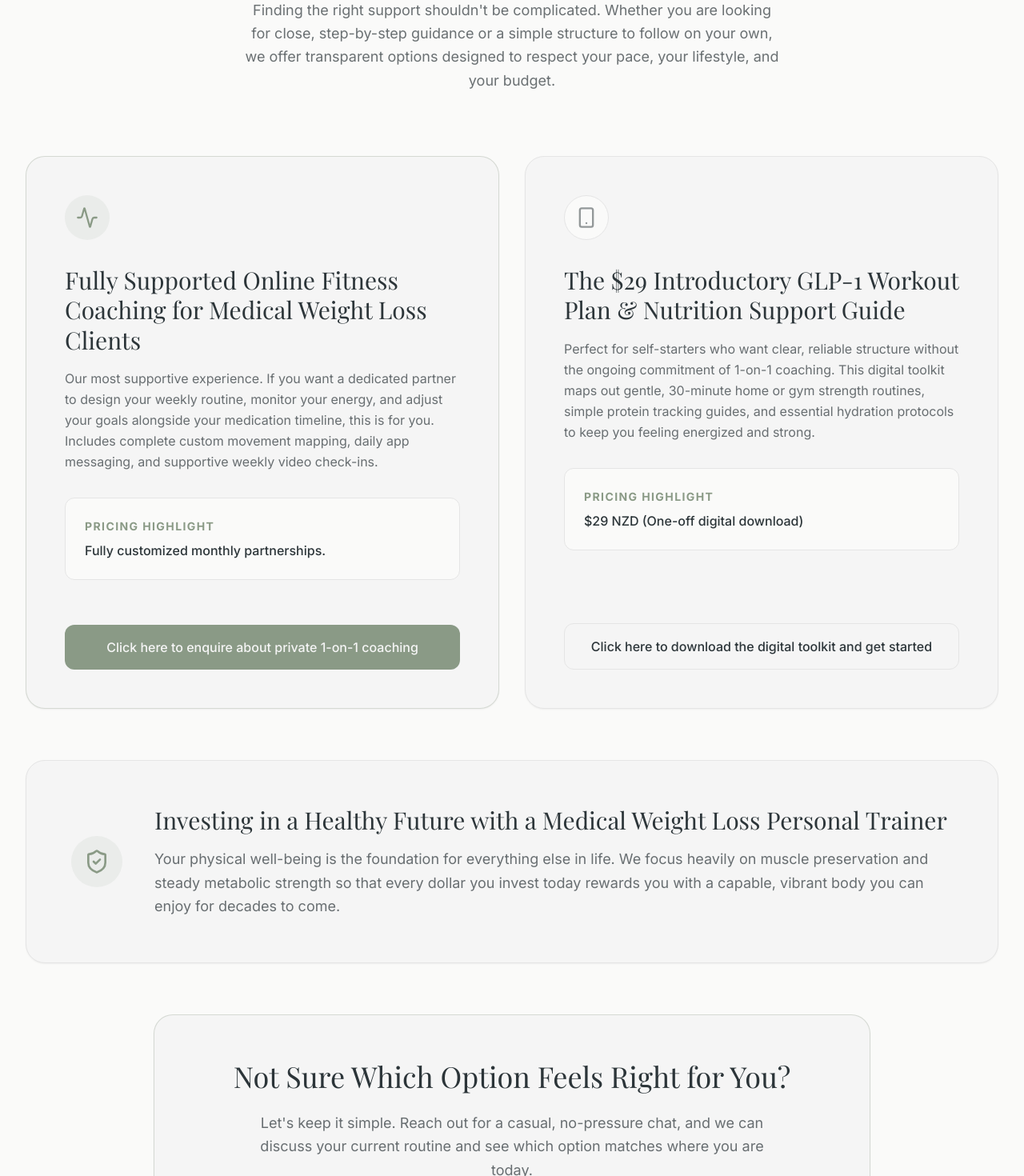
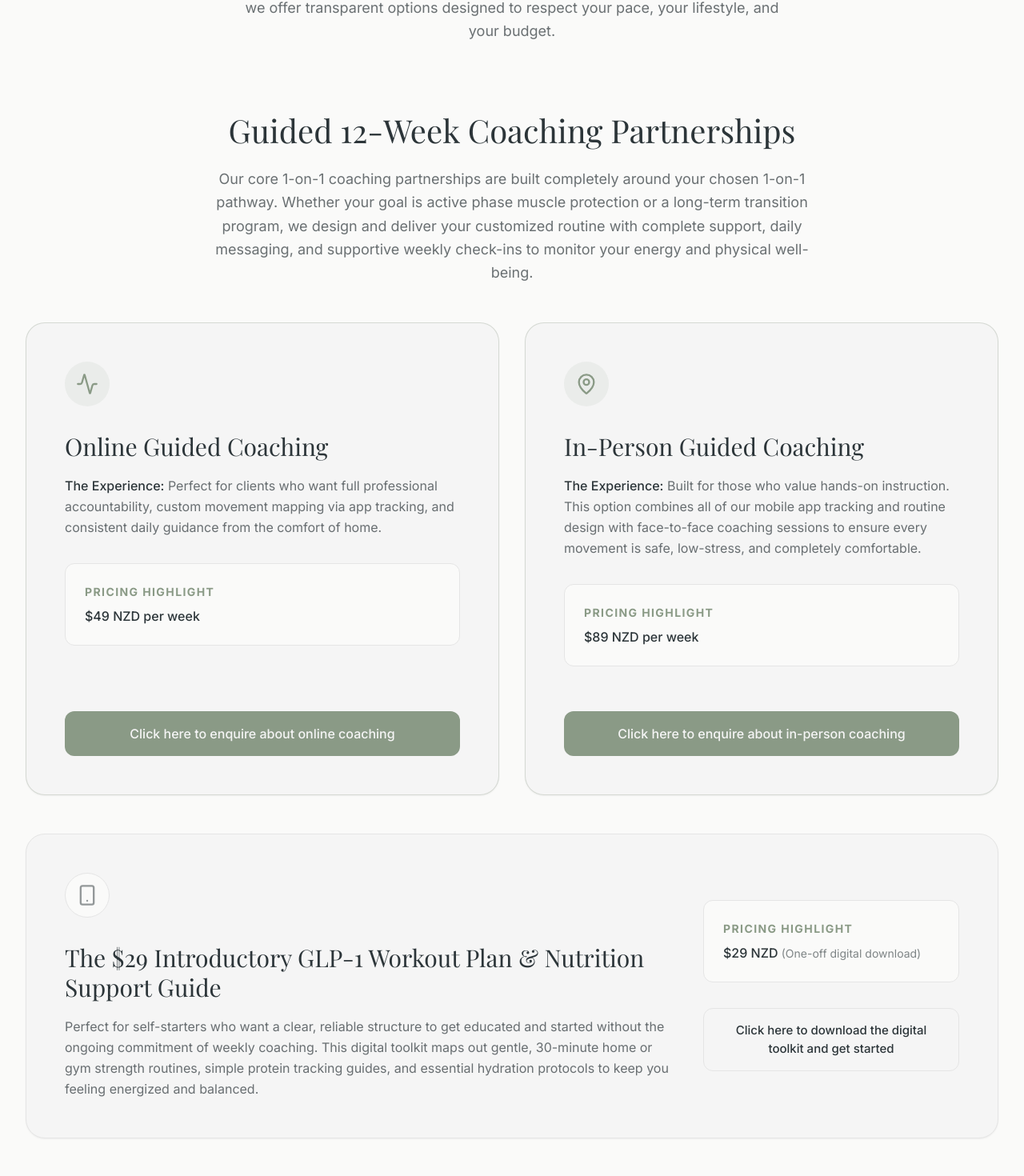
Before and after one commit to WFME2021/WRK-Personal-Training-Site, a React (Vite) app: page /services in a window 1280 px wide. Shown: the part 413-1883 px from the top of the page at 80% size. Built offline with nearby package versions, Linux system fonts and the light colour scheme; no server answers; the database is empty; a web font is replaced by a local one.

Commit message:
feat(services): add 12-week coaching section
Update service page messaging and add new 12-week coaching program section to improve service clarity.

```diff
--- a/pages/Services.tsx
+++ b/pages/Services.tsx
@@ -1,7 +1,7 @@
 import React, { useEffect } from 'react';
 import { Link } from 'react-router-dom';
 import { SeoHead } from '../components/SeoHead';
-import { Activity, Smartphone, ShieldCheck } from 'lucide-react';
+import { Activity, Smartphone, ShieldCheck, MapPin } from 'lucide-react';
 
 export const Services: React.FC = () => {
   useEffect(() => {
@@ -22,66 +22,103 @@ export const Services: React.FC = () => {
             clear options to suit your lifestyle
           </p>
           <h1 className="font-serif text-[42px] md:text-[56px] leading-[1.1] text-[#2C3539] mb-6">
-            Honest GLP-1 Online Fitness Coach Pricing & Support Options
+            GLP-1 Fitness Coaching & Support Options
           </h1>
           <p className="text-[16px] md:text-[18px] leading-relaxed text-[#2C3539]/70 max-w-2xl mx-auto">
             Finding the right support shouldn't be complicated. Whether you are looking for close, step-by-step guidance or a simple structure to follow on your own, we offer transparent options designed to respect your pace, your lifestyle, and your budget.
           </p>
         </header>
 
+        {/* 12-Week Coaching Intro */}
+        <div className="mb-12 max-w-3xl mx-auto text-center">
+          <h2 className="font-serif text-[32px] md:text-[40px] text-[#2C3539] mb-4">
+            Guided 12-Week Coaching Partnerships
+          </h2>
+          <p className="text-[16px] md:text-[18px] leading-relaxed text-[#2C3539]/70">
+            Our core 1-on-1 coaching partnerships are built completely around your chosen 1-on-1 pathway. Whether your goal is active phase muscle protection or a long-term transition program, we design and deliver your customized routine with complete support, daily messaging, and supportive weekly check-ins to monitor your energy and physical well-being.
+          </p>
+        </div>
+
         {/* Services & Investment Grid */}
-        <div className="grid grid-cols-1 lg:grid-cols-2 gap-8 mb-16">
+        <div className="grid grid-cols-1 lg:grid-cols-2 gap-8 mb-12">
 
-          {/* Card 1: Premium Private Online Coaching */}
+          {/* Card 1: Online Guided Coaching */}
           <div className="bg-white border border-[#8A9A86]/30 p-8 md:p-12 rounded-3xl flex flex-col shadow-sm hover:shadow-md transition-shadow duration-300 relative overflow-hidden">
             <div className="w-14 h-14 bg-[#8A9A86]/10 text-[#8A9A86] rounded-full flex items-center justify-center mb-8 shrink-0">
               <Activity size={28} />
             </div>
             <div className="mb-6 flex-grow">
               <h3 className="font-serif text-[24px] md:text-[30px] text-[#2C3539] leading-tight mb-4">
-                Fully Supported Online Fitness Coaching for Medical Weight Loss Clients
+                Online Guided Coaching
               </h3>
               <p className="text-[15px] md:text-[16px] leading-relaxed text-[#2C3539]/70 mb-8">
-                Our most supportive experience. If you want a dedicated partner to design your weekly routine, monitor your energy, and adjust your goals alongside your medication timeline, this is for you. Includes complete custom movement mapping, daily app messaging, and supportive weekly video check-ins.
+                <strong className="font-medium text-[#2C3539]">The Experience:</strong> Perfect for clients who want full professional accountability, custom movement mapping via app tracking, and consistent daily guidance from the comfort of home.
               </p>
               <div className="bg-[#FAFAF9] rounded-xl p-6 border border-neutral-200 mb-8">
                 <p className="text-[14px] font-bold uppercase tracking-widest text-[#8A9A86] mb-2">Pricing Highlight</p>
-                <p className="text-[16px] text-[#2C3539] font-medium">Fully customized monthly partnerships.</p>
+                <p className="text-[16px] text-[#2C3539] font-medium">$49 NZD per week</p>
               </div>
             </div>
             <Link
               to="/contact"
               className="inline-flex items-center justify-center w-full bg-[#8A9A86] hover:bg-[#768672] text-white px-6 py-4 rounded-xl font-medium transition-colors text-[16px]"
             >
-              Click here to enquire about private 1-on-1 coaching
+              Click here to enquire about online coaching
             </Link>
           </div>
 
-          {/* Card 2: Self-Paced Digital Guide */}
-          <div className="bg-white border border-neutral-200 p-8 md:p-12 rounded-3xl flex flex-col shadow-sm hover:shadow-md transition-shadow duration-300">
-            <div className="w-14 h-14 bg-[#FAFAF9] text-[#2C3539]/50 rounded-full flex items-center justify-center mb-8 shrink-0 border border-neutral-200">
-              <Smartphone size={28} />
+          {/* Card 2: In-Person Guided Coaching */}
+          <div className="bg-white border border-[#8A9A86]/30 p-8 md:p-12 rounded-3xl flex flex-col shadow-sm hover:shadow-md transition-shadow duration-300 relative overflow-hidden">
+            <div className="w-14 h-14 bg-[#8A9A86]/10 text-[#8A9A86] rounded-full flex items-center justify-center mb-8 shrink-0">
+              <MapPin size={28} />
             </div>
             <div className="mb-6 flex-grow">
               <h3 className="font-serif text-[24px] md:text-[30px] text-[#2C3539] leading-tight mb-4">
-                The $29 Introductory GLP-1 Workout Plan & Nutrition Support Guide
+                In-Person Guided Coaching
               </h3>
               <p className="text-[15px] md:text-[16px] leading-relaxed text-[#2C3539]/70 mb-8">
-                Perfect for self-starters who want clear, reliable structure without the ongoing commitment of 1-on-1 coaching. This digital toolkit maps out gentle, 30-minute home or gym strength routines, simple protein tracking guides, and essential hydration protocols to keep you feeling energized and strong.
+                <strong className="font-medium text-[#2C3539]">The Experience:</strong> Built for those who value hands-on instruction. This option combines all of our mobile app tracking and routine design with face-to-face coaching sessions to ensure every movement is safe, low-stress, and completely comfortable.
               </p>
               <div className="bg-[#FAFAF9] rounded-xl p-6 border border-neutral-200 mb-8">
                 <p className="text-[14px] font-bold uppercase tracking-widest text-[#8A9A86] mb-2">Pricing Highlight</p>
-                <p className="text-[16px] text-[#2C3539] font-medium">$29 NZD (One-off digital download)</p>
+                <p className="text-[16px] text-[#2C3539] font-medium">$89 NZD per week</p>
               </div>
             </div>
             <Link
               to="/contact"
-              className="inline-flex items-center justify-center w-full bg-white hover:bg-[#FAFAF9] text-[#2C3539] border border-neutral-200 hover:border-[#8A9A86] px-6 py-4 rounded-xl font-medium transition-colors text-[16px]"
+              className="inline-flex items-center justify-center w-full bg-[#8A9A86] hover:bg-[#768672] text-white px-6 py-4 rounded-xl font-medium transition-colors text-[16px]"
+            >
+              Click here to enquire about in-person coaching
+            </Link>
+          </div>
+
+        </div>
+
+        {/* Card 3: Self-Paced Digital Guide (Full width) */}
+        <div className="bg-white border border-neutral-200 p-8 md:p-12 rounded-3xl flex flex-col md:flex-row shadow-sm hover:shadow-md transition-shadow duration-300 mb-16 gap-10">
+          <div className="flex-1">
+            <div className="w-14 h-14 bg-[#FAFAF9] text-[#2C3539]/50 rounded-full flex items-center justify-center mb-8 shrink-0 border border-neutral-200">
+              <Smartphone size={28} />
+            </div>
+            <h3 className="font-serif text-[24px] md:text-[30px] text-[#2C3539] leading-tight mb-4">
+              The $29 Introductory GLP-1 Workout Plan & Nutrition Support Guide
+            </h3>
+            <p className="text-[15px] md:text-[16px] leading-relaxed text-[#2C3539]/70 mb-0">
+              Perfect for self-starters who want a clear, reliable structure to get educated and started without the ongoing commitment of weekly coaching. This digital toolkit maps out gentle, 30-minute home or gym strength routines, simple protein tracking guides, and essential hydration protocols to keep you feeling energized and balanced.
+            </p>
+          </div>
+          <div className="md:w-[320px] flex flex-col justify-center shrink-0">
+            <div className="bg-[#FAFAF9] rounded-xl p-6 border border-neutral-200 mb-8">
+              <p className="text-[14px] font-bold uppercase tracking-widest text-[#8A9A86] mb-2">Pricing Highlight</p>
+              <p className="text-[16px] text-[#2C3539] font-medium">$29 NZD <span className="text-[#2C3539]/60 font-normal block md:inline mt-1 md:mt-0 text-[14px]">(One-off digital download)</span></p>
+            </div>
+            <Link
+              to="/contact"
+              className="inline-flex items-center justify-center w-full bg-white hover:bg-[#FAFAF9] text-[#2C3539] border border-neutral-200 hover:border-[#8A9A86] px-6 py-4 rounded-xl font-medium transition-colors text-[15px] text-center"
             >
               Click here to download the digital toolkit and get started
             </Link>
           </div>
-
         </div>
 
         {/* The Value Framework Card (Bento Item) */}
@@ -91,7 +128,7 @@ export const Services: React.FC = () => {
           </div>
           <div>
             <h2 className="text-2xl md:text-3xl font-serif text-[#2C3539] mb-4 leading-tight">
-              Investing in a Healthy Future with a Medical Weight Loss Personal Trainer
+              Investing in a Healthy Future
             </h2>
             <p className="text-[#2C3539]/70 text-[16px] md:text-[18px] leading-relaxed">
               Your physical well-being is the foundation for everything else in life. We focus heavily on muscle preservation and steady metabolic strength so that every dollar you invest today rewards you with a capable, vibrant body you can enjoy for decades to come.
```
